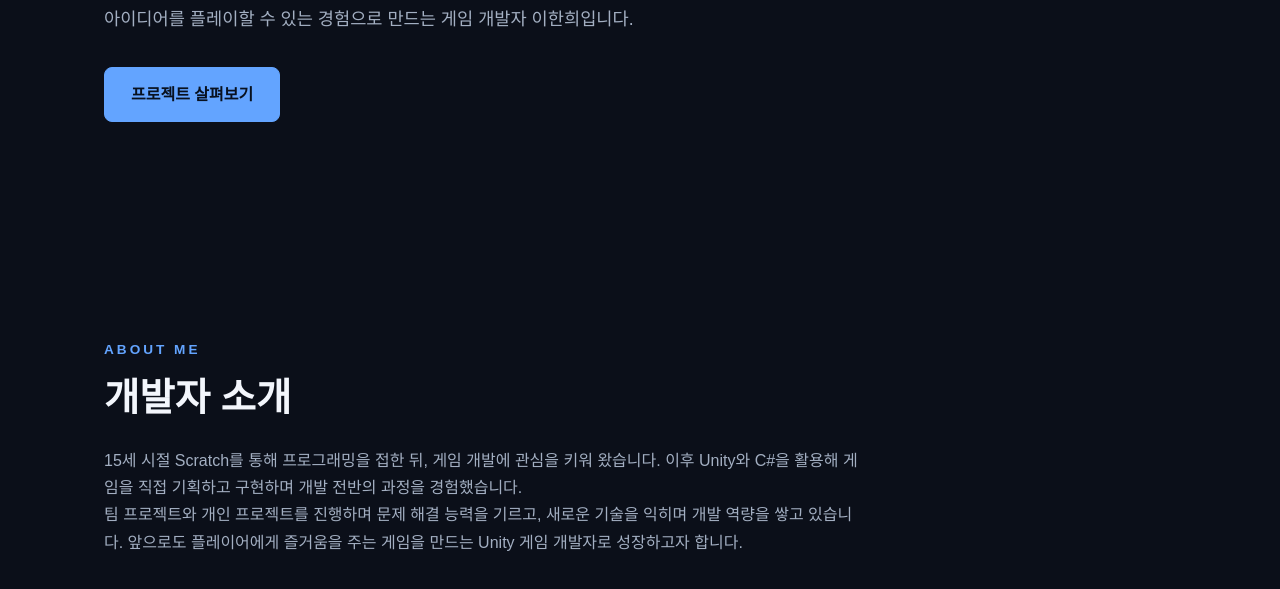
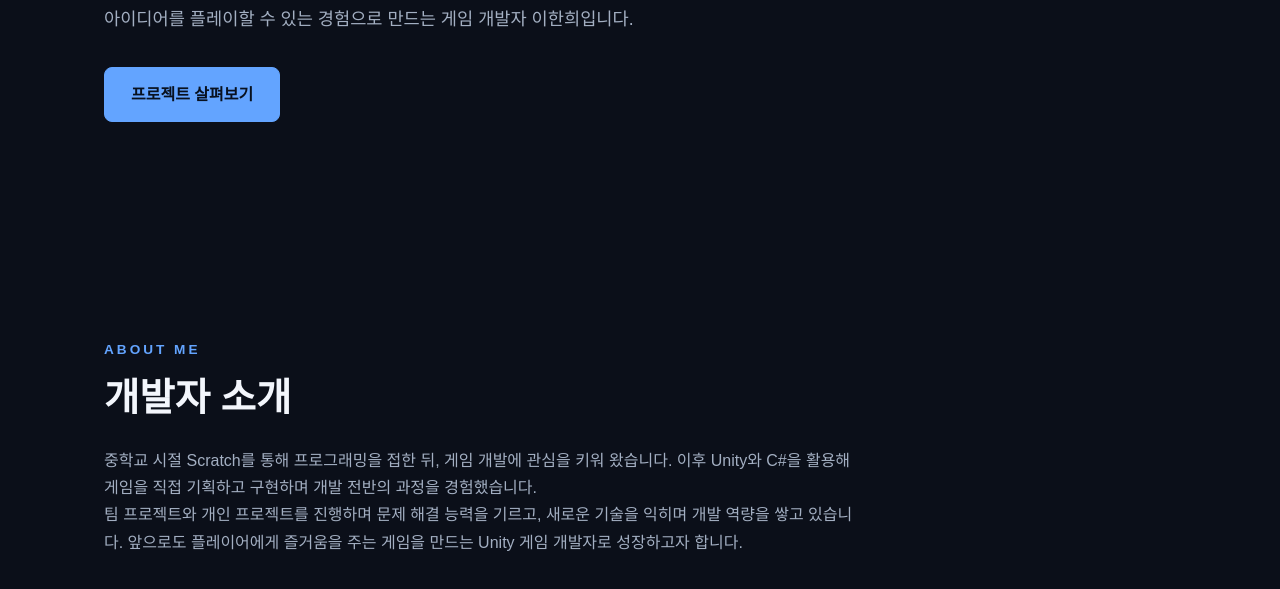
Before and after one commit to daigo-2002/unity-game-portfolio, a plain HTML site: page index.html in a window 1280 px wide. Shown: the part 419-1008 px from the top of the page. Drawn offline with Linux system fonts and the light colour scheme.

Commit message:
Update index.html

```diff
--- a/index.html
+++ b/index.html
@@ -65,7 +65,7 @@
             <h2>개발자 소개</h2>
 
             <p>
-                15세 시절 Scratch를 통해 프로그래밍을 접한 뒤,
+                중학교 시절 Scratch를 통해 프로그래밍을 접한 뒤,
                 게임 개발에 관심을 키워 왔습니다.
                 이후 Unity와 C#을 활용해 게임을 직접 기획하고 구현하며
                 개발 전반의 과정을 경험했습니다.
```
